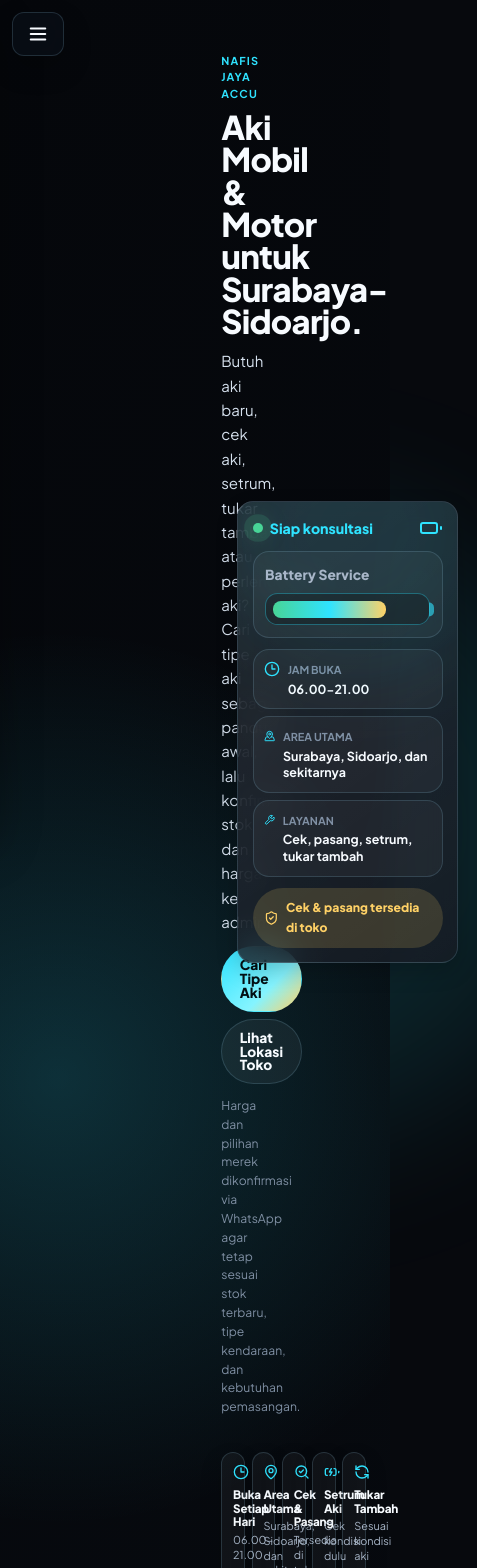
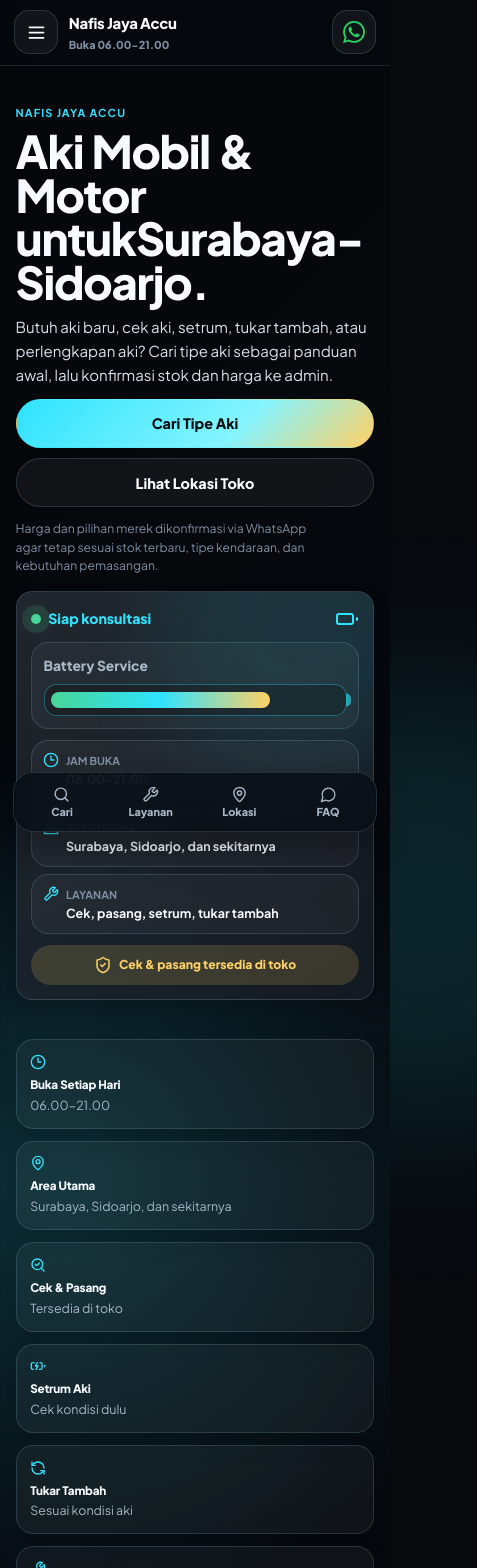
Before and after one commit to arcbass99/nafis-jaya-accu, a Next.js app: page / in a window 390 px wide. Shown: the top 1568 px of the page, 477 px wide, since content can reach past the window. Built offline with nearby package versions, Linux system fonts and the light colour scheme; no server answers.

Commit message:
fix: improve mobile layout and navigation

```diff
--- a/src/app/globals.css
+++ b/src/app/globals.css
@@ -2880,8 +2880,8 @@
   width: 100%;
   height: 0.38rem;
   overflow: visible;
+  appearance: none;
   -webkit-appearance: none;
-  appearance: none;
   border: 1px solid rgba(47, 227, 255, 0.28);
   border-radius: 999rem;
   background: rgba(47, 227, 255, 0.06);
@@ -2957,6 +2957,7 @@
 .final-cta p,
 .footer-brand p {
   text-align: justify;
+  text-wrap: pretty;
 }
 
 .hero-console {
@@ -3059,3 +3060,441 @@
     text-align: left;
   }
 }
+
+/*
+  Mobile experience lock.
+  Desktop composition is preserved. Below 980px the layout stops using the desktop sidebar geometry
+  and switches to a phone-first shell: fixed top bar, optional drawer, bottom quick navigation,
+  single-column content, and no horizontal overflow.
+*/
+.mobile-topbar,
+.mobile-bottom-nav {
+  display: none;
+}
+
+@media (max-width: 980px) {
+  :root {
+    --sidebar-width: 0rem;
+    --container: 100%;
+  }
+
+  html,
+  body {
+    width: 100%;
+    max-width: 100%;
+    overflow-x: hidden;
+  }
+
+  body {
+    font-size: 15px;
+    line-height: 1.62;
+  }
+
+  body::after {
+    right: -16rem;
+    bottom: -18rem;
+    width: 28rem;
+    height: 28rem;
+  }
+
+  .mobile-topbar {
+    position: fixed;
+    top: 0;
+    left: 0;
+    right: 0;
+    z-index: 72;
+    display: grid;
+    grid-template-columns: 2.75rem minmax(0, 1fr) 2.75rem;
+    align-items: center;
+    gap: 0.65rem;
+    min-height: 4.1rem;
+    padding: 0.62rem max(0.9rem, env(safe-area-inset-left)) 0.62rem max(0.9rem, env(safe-area-inset-right));
+    border-bottom: 1px solid rgba(159, 220, 255, 0.13);
+    background: rgba(7, 10, 15, 0.82);
+    -webkit-backdrop-filter: blur(1.25rem);
+    backdrop-filter: blur(1.25rem);
+  }
+
+  .mobile-menu-button,
+  .mobile-topbar-wa {
+    position: static;
+    display: grid;
+    width: 2.75rem;
+    height: 2.75rem;
+    place-items: center;
+    border: 1px solid rgba(159, 220, 255, 0.16);
+    border-radius: 0.95rem;
+    color: var(--text);
+    cursor: pointer;
+    background: rgba(255, 255, 255, 0.05);
+    box-shadow: none;
+    -webkit-backdrop-filter: none;
+    backdrop-filter: none;
+  }
+
+  .mobile-topbar-brand {
+    display: grid;
+    min-width: 0;
+    gap: 0.05rem;
+    text-align: left;
+  }
+
+  .mobile-topbar-brand span {
+    overflow: hidden;
+    color: var(--text);
+    font-size: 0.93rem;
+    font-weight: 850;
+    letter-spacing: -0.018em;
+    text-overflow: ellipsis;
+    white-space: nowrap;
+  }
+
+  .mobile-topbar-brand small {
+    color: var(--muted-2);
+    font-size: 0.68rem;
+    font-weight: 750;
+  }
+
+  .app-main {
+    width: 100%;
+    max-width: 100%;
+    margin-left: 0 !important;
+    margin-right: 0;
+    padding: 5rem clamp(0.9rem, 4vw, 1.15rem) 6.8rem !important;
+  }
+
+  .section,
+  .status-section,
+  .site-footer {
+    width: 100%;
+    max-width: 100% !important;
+    margin-right: 0;
+    margin-left: 0;
+  }
+
+  .section {
+    padding-top: clamp(2.2rem, 10vw, 3.2rem);
+    padding-bottom: clamp(2.2rem, 10vw, 3.2rem);
+    scroll-margin-top: 5rem;
+  }
+
+  .hero-section {
+    min-height: auto;
+    padding-top: 1.2rem;
+  }
+
+  .phi-grid,
+  .phi-heading,
+  .hero-grid,
+  .search-layout,
+  .location-grid,
+  .footer-grid {
+    display: grid;
+    grid-template-columns: minmax(0, 1fr) !important;
+    gap: 1rem;
+  }
+
+  .phi-heading {
+    align-items: start;
+    margin-bottom: 1rem;
+  }
+
+  h1,
+  h2,
+  h3 {
+    letter-spacing: -0.028em;
+  }
+
+  h1 {
+    max-width: 11.5ch;
+    font-size: clamp(2.25rem, 12.4vw, 3.35rem);
+    line-height: 0.96;
+  }
+
+  h2 {
+    max-width: 13ch;
+    font-size: clamp(1.75rem, 8.2vw, 2.35rem);
+    line-height: 1.02;
+  }
+
+  .hero-title-line {
+    display: inline;
+    white-space: normal;
+  }
+
+  .hero-copy,
+  .hero-lead,
+  .hero-note,
+  .section-heading > p {
+    max-width: 100%;
+  }
+
+  .hero-lead,
+  .hero-note,
+  .section-heading > p,
+  .service-note p,
+  .area-panel p,
+  .location-card p,
+  .final-cta p,
+  .footer-brand p {
+    text-align: left;
+  }
+
+  .hero-actions {
+    grid-template-columns: 1fr;
+    width: 100%;
+    gap: 0.65rem;
+  }
+
+  .btn {
+    width: 100%;
+    min-height: 3.05rem;
+    padding: 0.8rem 1rem;
+    font-size: 0.9rem;
+  }
+
+  .hero-console {
+    width: 100%;
+    max-width: 100%;
+    justify-self: stretch;
+    padding: 1rem;
+  }
+
+  .hero-stat,
+  .charge-card,
+  .status-card,
+  .service-card,
+  .step-card,
+  .battery-card,
+  .order-summary,
+  .area-panel,
+  .location-card,
+  .final-cta {
+    border-radius: 1.1rem;
+  }
+
+  .status-grid,
+  .services-grid,
+  .steps-grid {
+    grid-template-columns: repeat(2, minmax(0, 1fr)) !important;
+    gap: 0.75rem;
+  }
+
+  .status-card,
+  .service-card,
+  .step-card {
+    min-width: 0;
+    padding: 0.85rem;
+  }
+
+  .status-card h3,
+  .service-card h3,
+  .step-card h3 {
+    font-size: 0.92rem;
+    line-height: 1.18;
+  }
+
+  .status-card p,
+  .service-card p,
+  .step-card p,
+  .battery-fit,
+  .battery-note {
+    font-size: 0.78rem;
+    line-height: 1.48;
+  }
+
+  .search-toolbar {
+    padding: 0.85rem;
+  }
+
+  .search-input-wrap input {
+    min-width: 0;
+    font-size: 0.88rem;
+  }
+
+  .filter-list {
+    gap: 0.45rem;
+    overflow-x: auto;
+    flex-wrap: nowrap;
+    padding-bottom: 0.25rem;
+    -webkit-overflow-scrolling: touch;
+  }
+
+  .filter-chip {
+    flex: 0 0 auto;
+    padding: 0.52rem 0.72rem;
+    font-size: 0.76rem;
+  }
+
+  .catalog-meta {
+    align-items: flex-start;
+    flex-direction: column;
+    gap: 0.3rem;
+    margin: 0.85rem 0;
+  }
+
+  .battery-grid {
+    grid-template-columns: minmax(0, 1fr) !important;
+    gap: 0.85rem;
+  }
+
+  .battery-card {
+    min-height: 0;
+    padding: 1rem;
+  }
+
+  .battery-card h3 {
+    font-size: 1.22rem;
+    line-height: 1.08;
+  }
+
+  .battery-card-head {
+    align-items: flex-start;
+    gap: 0.7rem;
+  }
+
+  .battery-card-head > span {
+    max-width: 8.5rem;
+    text-align: right;
+    white-space: normal;
+  }
+
+  .battery-select {
+    min-height: 2.75rem;
+  }
+
+  .order-summary {
+    width: 100%;
+    max-height: none;
+    padding: 1rem;
+  }
+
+  .order-form input,
+  .order-form select {
+    min-height: 2.75rem;
+    font-size: 0.86rem;
+  }
+
+  .map-shell,
+  .leaflet-map,
+  .map-loading {
+    min-height: 17.5rem;
+  }
+
+  .footer-grid {
+    gap: 1.4rem;
+  }
+
+  .footer-links {
+    grid-template-columns: repeat(2, minmax(0, 1fr));
+    gap: 0.65rem;
+  }
+
+  .site-sidebar {
+    top: 0;
+    bottom: 0;
+    left: 0;
+    z-index: 82;
+    width: min(82vw, 20rem);
+    max-width: 20rem;
+    border-radius: 0 1.25rem 1.25rem 0;
+    transform: translateX(-105%);
+    transition: transform 220ms ease;
+  }
+
+  .site-sidebar.is-open {
+    transform: translateX(0);
+  }
+
+  .sidebar-inner {
+    min-height: 100dvh;
+    padding: 1rem;
+    gap: 0.9rem;
+  }
+
+  .sidebar-close {
+    display: grid;
+    width: 2.5rem;
+    height: 2.5rem;
+    place-items: center;
+    border: 1px solid var(--border);
+    border-radius: 0.9rem;
+    cursor: pointer;
+    background: rgba(255, 255, 255, 0.06);
+  }
+
+  .sidebar-backdrop {
+    position: fixed;
+    inset: 0;
+    z-index: 78;
+    pointer-events: none;
+    background: rgba(0, 0, 0, 0);
+    transition: background 220ms ease;
+  }
+
+  .sidebar-backdrop.is-visible {
+    pointer-events: auto;
+    background: rgba(0, 0, 0, 0.48);
+  }
+
+  .mobile-bottom-nav {
+    position: fixed;
+    right: max(0.8rem, env(safe-area-inset-right));
+    bottom: max(0.78rem, env(safe-area-inset-bottom));
+    left: max(0.8rem, env(safe-area-inset-left));
+    z-index: 70;
+    display: grid;
+    grid-template-columns: repeat(4, minmax(0, 1fr));
+    gap: 0.2rem;
+    padding: 0.34rem;
+    border: 1px solid rgba(159, 220, 255, 0.15);
+    border-radius: 1.25rem;
+    background: rgba(10, 15, 22, 0.88);
+    box-shadow: 0 1rem 2rem rgba(0, 0, 0, 0.32);
+    -webkit-backdrop-filter: blur(1.2rem);
+    backdrop-filter: blur(1.2rem);
+  }
+
+  .mobile-bottom-nav a {
+    display: grid;
+    min-width: 0;
+    place-items: center;
+    gap: 0.18rem;
+    padding: 0.48rem 0.2rem;
+    border-radius: 0.92rem;
+    color: var(--muted);
+    font-size: 0.68rem;
+    font-weight: 800;
+    line-height: 1.05;
+  }
+
+  .mobile-bottom-nav a.is-active {
+    color: var(--cyan);
+    background: rgba(47, 227, 255, 0.12);
+  }
+}
+
+@media (max-width: 420px) {
+  h1 {
+    max-width: 10.2ch;
+    font-size: clamp(2rem, 11.6vw, 2.95rem);
+  }
+
+  h2 {
+    max-width: 12ch;
+  }
+
+  .status-grid,
+  .services-grid,
+  .steps-grid {
+    grid-template-columns: minmax(0, 1fr) !important;
+  }
+
+  .hero-console {
+    padding: 0.9rem;
+  }
+
+  .footer-links {
+    grid-template-columns: minmax(0, 1fr);
+  }
+}
--- a/src/components/Sidebar.tsx
+++ b/src/components/Sidebar.tsx
@@ -1,7 +1,7 @@
 "use client";
 
 import Image from "next/image";
-import { BatteryCharging, Clock3, Menu, MapPin, X } from "lucide-react";
+import { BatteryCharging, Clock3, Menu, MapPin, MessageCircle, Search, Wrench, X } from "lucide-react";
 import { useEffect, useState } from "react";
 import {
   BUSINESS_NAME,
@@ -12,6 +12,13 @@
   WHATSAPP_URL,
 } from "@/lib/constants";
 import { cn } from "@/lib/utils";
+
+const mobileNavItems = [
+  { id: "cari-aki", label: "Cari", icon: Search },
+  { id: "layanan", label: "Layanan", icon: Wrench },
+  { id: "lokasi", label: "Lokasi", icon: MapPin },
+  { id: "faq", label: "FAQ", icon: MessageCircle },
+] as const;
 
 export default function Sidebar() {
   const [isOpen, setIsOpen] = useState(false);
@@ -66,29 +73,27 @@
 
   return (
     <>
-      {isOpen ? (
-        <button
-          className="mobile-menu-button"
-          type="button"
-          aria-label="Tutup navigasi"
-          aria-controls="site-sidebar"
-          aria-expanded="true"
-          onClick={() => setIsOpen(false)}
-        >
-          <Menu aria-hidden="true" size={22} />
-        </button>
-      ) : (
+      <header className="mobile-topbar" aria-label="Navigasi mobile">
         <button
           className="mobile-menu-button"
           type="button"
           aria-label="Buka navigasi"
           aria-controls="site-sidebar"
-          aria-expanded="false"
+          aria-expanded={isOpen ? "true" : "false"}
           onClick={() => setIsOpen(true)}
         >
-          <Menu aria-hidden="true" size={22} />
+          <Menu aria-hidden="true" size={21} />
         </button>
-      )}
+
+        <a className="mobile-topbar-brand" href="#beranda" onClick={closeMenu}>
+          <span>{BUSINESS_NAME}</span>
+          <small>Buka {STORE_HOURS}</small>
+        </a>
+
+        <a className="mobile-topbar-wa" href={WHATSAPP_URL} target="_blank" rel="noopener noreferrer" aria-label="Chat WhatsApp Nafis Jaya Accu">
+          <Image src="/whatsapp-icon.svg" alt="" width={22} height={22} aria-hidden="true" />
+        </a>
+      </header>
 
       <div
         className={cn("sidebar-backdrop", isOpen && "is-visible")}
@@ -155,6 +160,15 @@
           </div>
         </div>
       </aside>
+
+      <nav className="mobile-bottom-nav" aria-label="Navigasi cepat mobile">
+        {mobileNavItems.map(({ id, label, icon: Icon }) => (
+          <a key={id} className={cn(activeSection === id && "is-active")} href={`#${id}`}>
+            <Icon size={17} aria-hidden="true" />
+            <span>{label}</span>
+          </a>
+        ))}
+      </nav>
     </>
   );
 }
```
